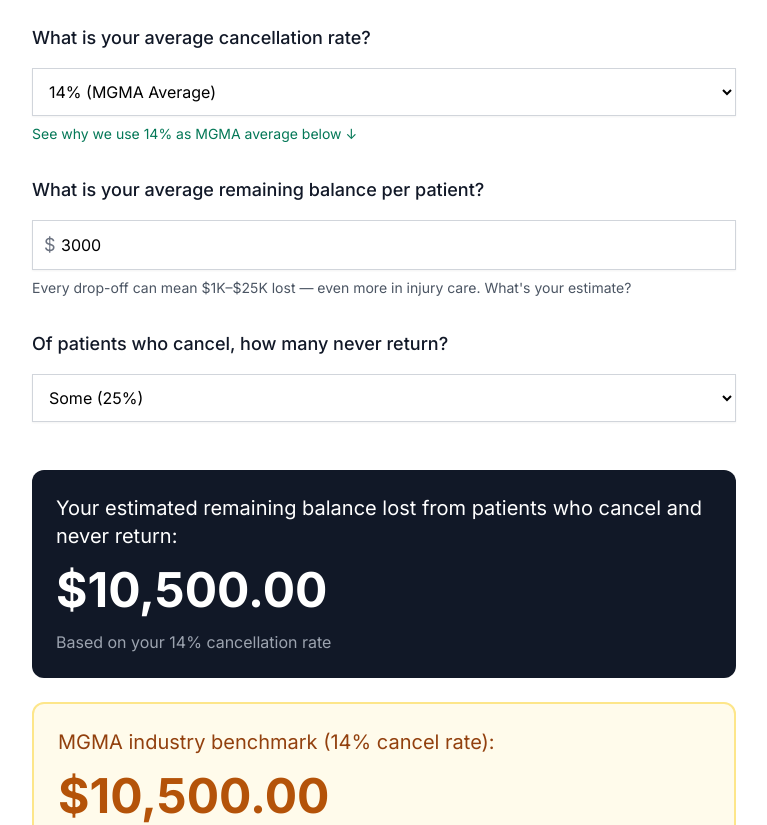
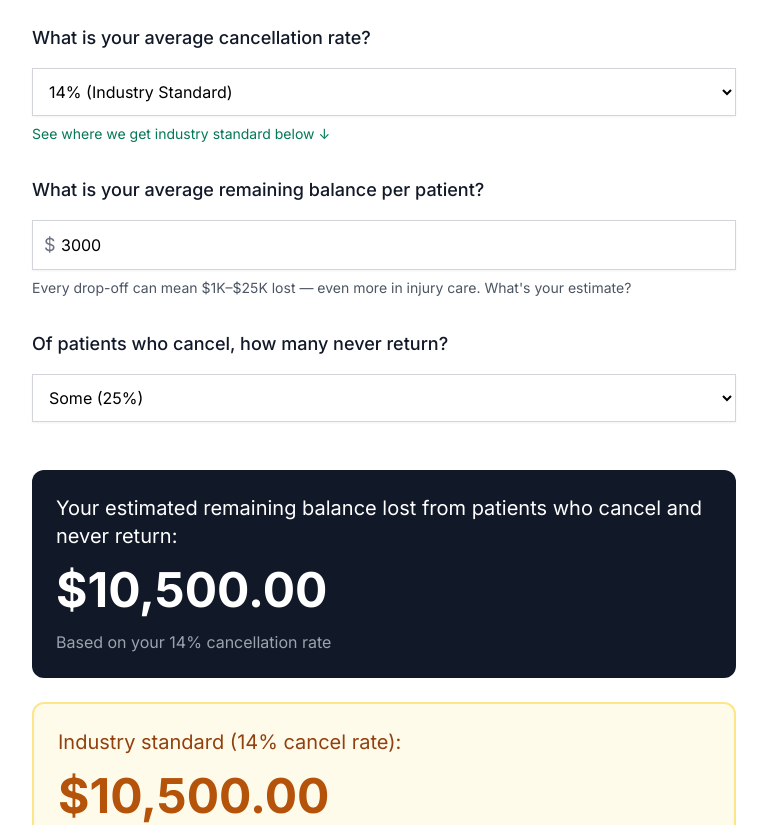
Before and after one commit to bobbyflowstate/smovr1, a Next.js app: page /loss-calculator in a window 1280 px wide. Shown: the part 780-1605 px from the top of the page, without its empty margins (256-1023 px from the left). Built offline with nearby package versions, Linux system fonts and the light colour scheme.

Commit message:
update MGMA to industry

```diff
--- a/app/loss-calculator/page.tsx
+++ b/app/loss-calculator/page.tsx
@@ -21,7 +21,7 @@ export default function LossCalculator() {
   // Cancellation rate options
   const cancellationRateOptions = [
     { value: 10, label: '10%' },
-    { value: 14, label: '14% (MGMA Average)' },
+    { value: 14, label: '14% (Industry Standard)' },
     { value: 15, label: '15%' },
     { value: 20, label: '20%' },
     { value: 30, label: '30%' },
@@ -166,7 +166,7 @@ export default function LossCalculator() {
                   </select>
                 </div>
                 <p className="mt-2 text-sm text-gray-600">
-                  <a href="#methodology" onClick={handleMethodologyClick} className="text-emerald-700 hover:text-emerald-800 hover:underline">See why we use 14% as MGMA average below ↓</a>
+                  <a href="#methodology" onClick={handleMethodologyClick} className="text-emerald-700 hover:text-emerald-800 hover:underline">See where we get industry standard below ↓</a>
                 </p>
               </div>
 
@@ -235,7 +235,7 @@ export default function LossCalculator() {
 
               {/* Industry Standard Comparison */}
               <div className="p-6 bg-amber-50 border-2 border-amber-200 rounded-xl">
-                <h3 className="text-xl mb-4 text-amber-800">MGMA industry benchmark (14% cancel rate):</h3>
+                <h3 className="text-xl mb-4 text-amber-800">Industry standard (14% cancel rate):</h3>
                 <div className="text-5xl font-bold text-amber-700">
                   ${calculateIndustryStandard()}
                 </div>
```
